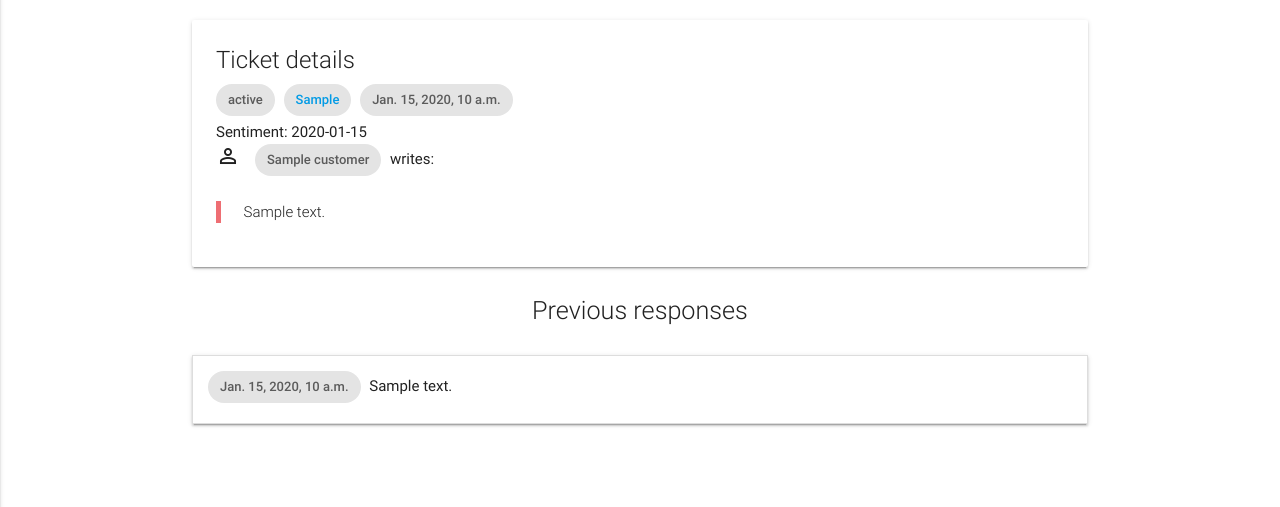
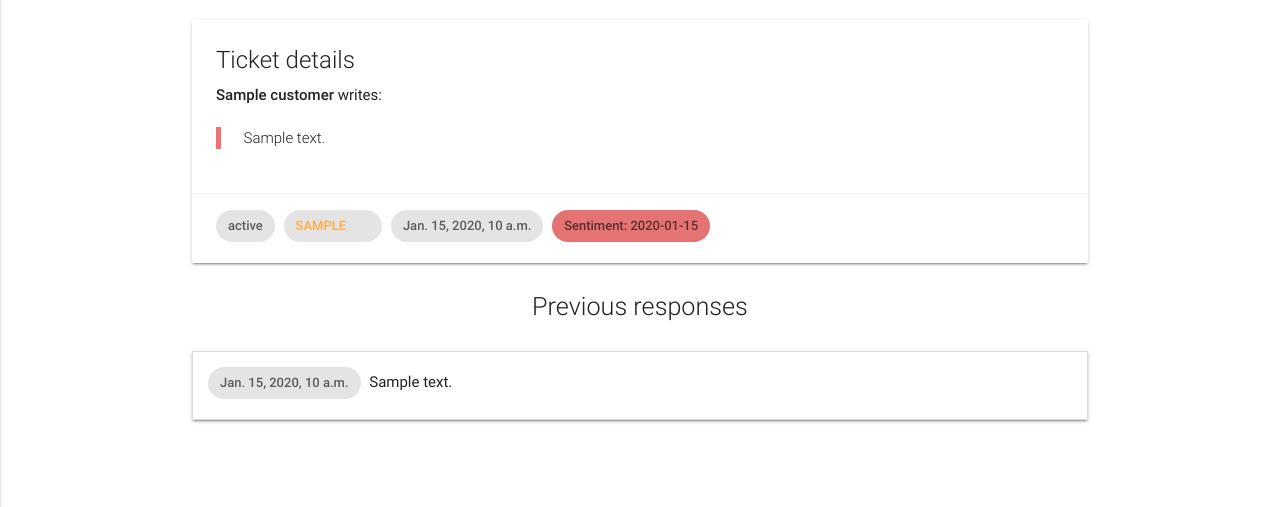
Before and after one commit to mikbhub/Opinions-App, a Django app: template dispatch_to_support/templates/dispatch_to_support/support_ticket_detail.html in a window 1280 px wide. Shown: the part 132-639 px from the top of the page. Run offline with Django 3.2, Linux system fonts and the light colour scheme; the template is opened without the code that fills it: most values are stand-ins (such as "Sample title", 1, 10 or a date in 2020); some libraries are stand-ins or nearby versions.

Commit message:
Colorized sentiment: grren positive, red negative.

```diff
--- a/dispatch_to_support/templates/dispatch_to_support/ticket_details.html
+++ b/dispatch_to_support/templates/dispatch_to_support/ticket_details.html
@@ -1,6 +1,12 @@
 <div class="card">
     <div class="card-content">
         <p class="card-title">Ticket details</p>
+        <p>
+            <strong>{{object.feedback.customer.name}}</strong> writes:
+        </p>
+        <blockquote class="light">{{object.feedback.text}}</blockquote>
+    </div>
+    <div class="card-action">
         <div class="chip">
             {{object.get_status_display}}
         </div>
@@ -10,14 +16,12 @@
         <div class="chip">
             {{ object.feedback.date }}
         </div>
-        <p>Sentiment: {{object.feedback.metrics.sentiment}}</p>
-        <p>
-            <i class="material-icons left">person_outline</i>
-            <div class="chip">
-                {{object.feedback.customer.name}}
-            </div>
-            writes:
-        </p>
-        <blockquote class="light">{{object.feedback.text}}</blockquote>
+        {% if object.feedback.metrics.sentiment > 0 %}
+            <div class="chip green ligten-2">
+        {% else %}
+            <div class="chip red lighten-2">
+        {% endif %}
+            Sentiment: {{object.feedback.metrics.sentiment}}
+        </div>
     </div>
 </div>
```
